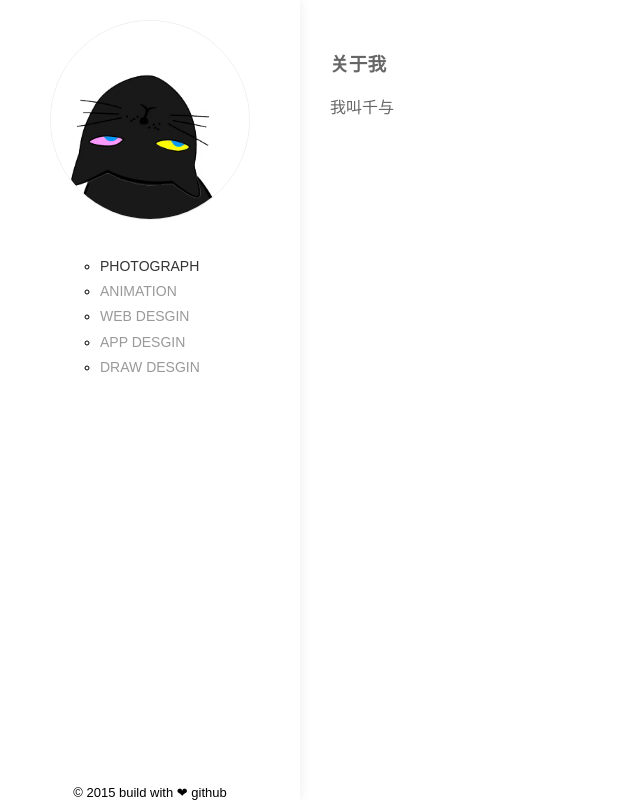
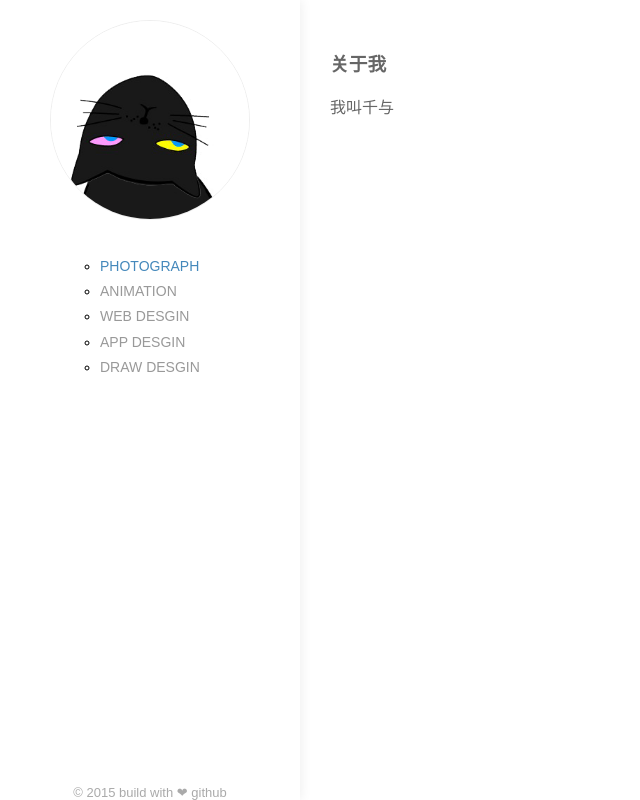
Before and after one commit to meetqianyu/meetqianyu.github.io, a plain HTML site: page index.html in a window 1280 px wide. In both pictures the pointer is over the link "PHOTOGRAPH". Shown: the whole page, without its empty margins (0-640 px from the left). Drawn offline with Linux system fonts and the light colour scheme.

Commit message:
no message

```diff
--- a/style/index.css
+++ b/style/index.css
@@ -23,6 +23,7 @@ html,body {
   left: 0;
   text-align: center;
   font-size: 13px;
+  color: #aaa;
 }
 .links {
   text-align: left;
@@ -38,7 +39,7 @@ html,body {
   color: #999;
 }
 .links a:hover {
-  color: #333;
+  color: #48b;
 }
 .container {
   margin-left: 300px;
```
